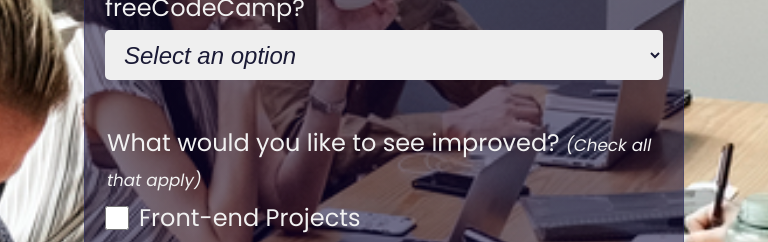
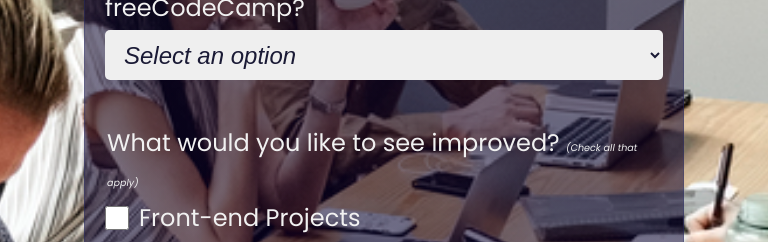
Before and after one commit to tensegrity666/freeCodeCamp.org-tasks, a website: page index.html in a window 768 px wide. Shown: the part 1040-1282 px from the top of the page. Drawn offline with Linux system fonts and the light colour scheme; files whose address does not match are found by name.

Commit message:
Update style.css

```diff
--- a/css/style.css
+++ b/css/style.css
@@ -259,7 +259,7 @@
   }
 
   .input-description__small {
-    font-size: 1.4rem;
+    font-size: 0.8rem;
   }
 }
 
```
